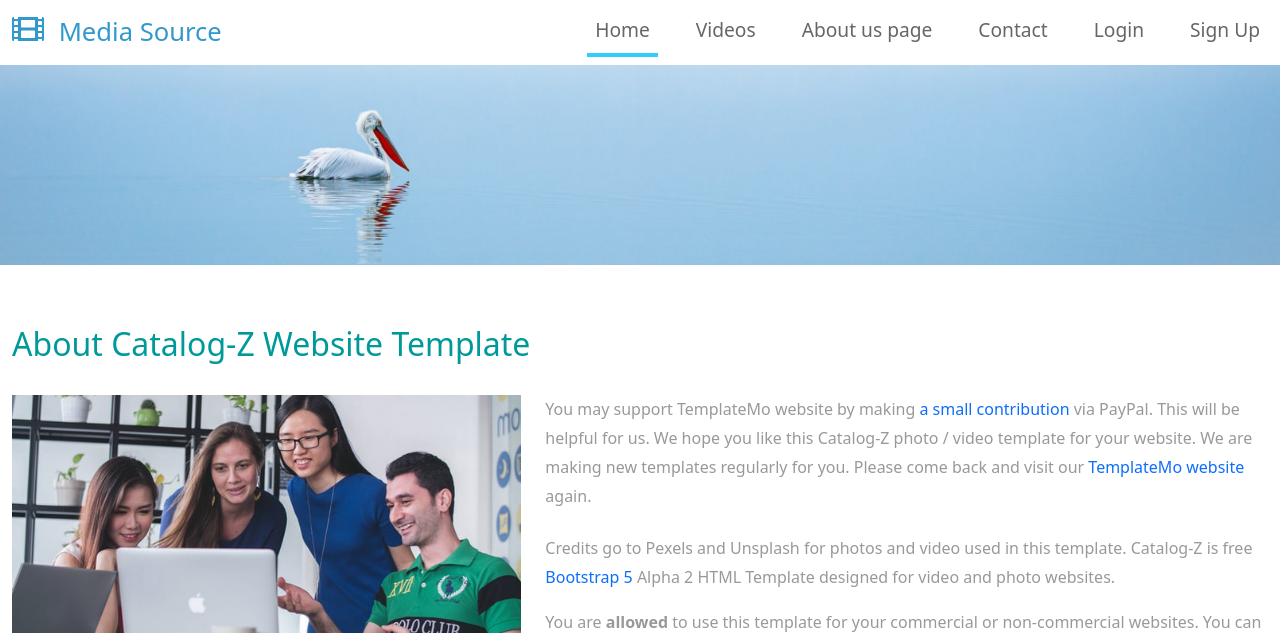
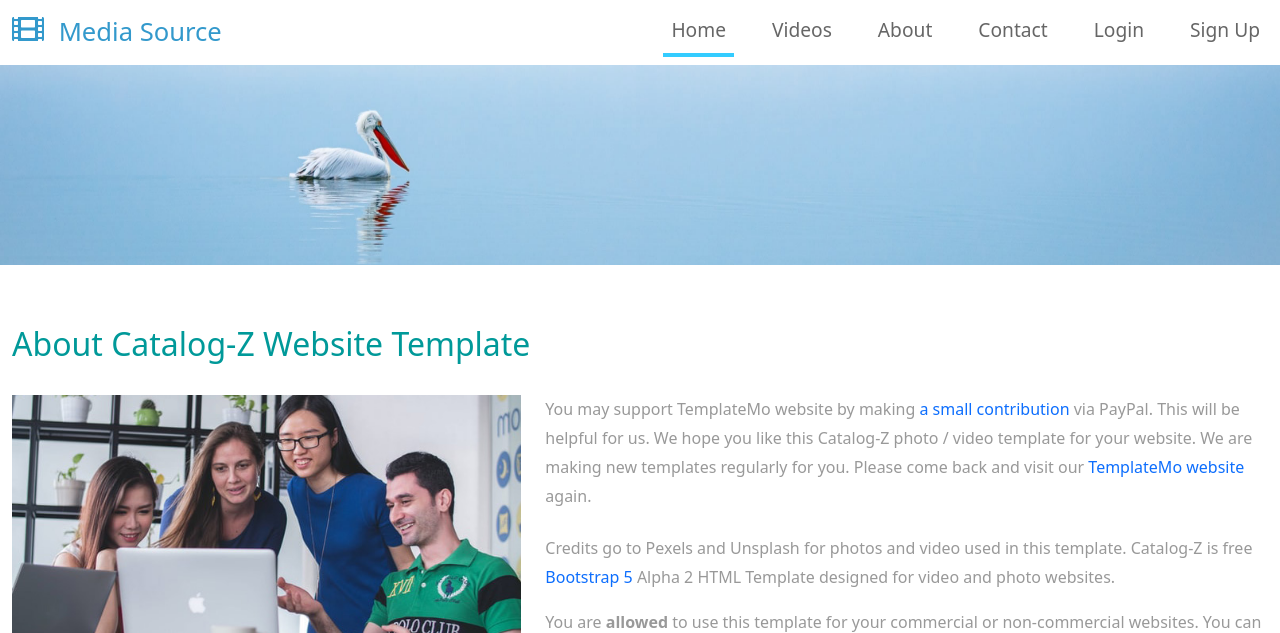
Before and after one commit to M-T-Group/media_projects, a Django app: template templates/about.html in a window 1280 px wide. Shown: the top 633 px of the page. Run offline with Django 3.2, Linux system fonts and the light colour scheme; the template is opened without the code that fills it, so the values that code supplies are empty; some libraries are stand-ins or nearby versions.

Commit message:
About page

```diff
--- a/templates/base.html
+++ b/templates/base.html
@@ -39,7 +39,7 @@ https://templatemo.com/tm-556-catalog-z
                         <a class="nav-link nav-link-2" href="{%url 'video'%}">Videos</a>
                     </li>
                     <li class="nav-item">
-                        <a class="nav-link nav-link-3" href="{%url 'about'%}">About us page</a>
+                        <a class="nav-link nav-link-3" href="{%url 'about'%}">About</a>
                     </li>
                     <li class="nav-item">
                         <a class="nav-link nav-link-4" href="{%url 'contact'%}">Contact</a>
```
